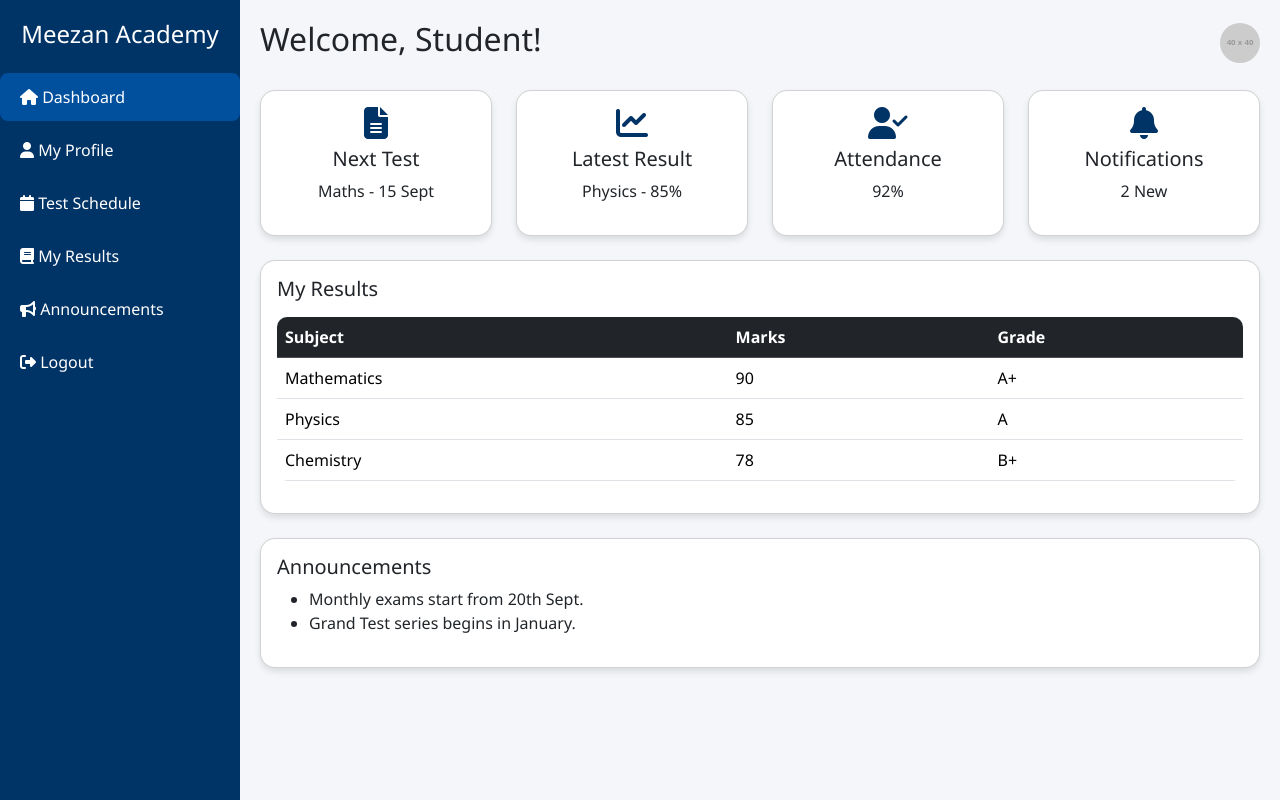
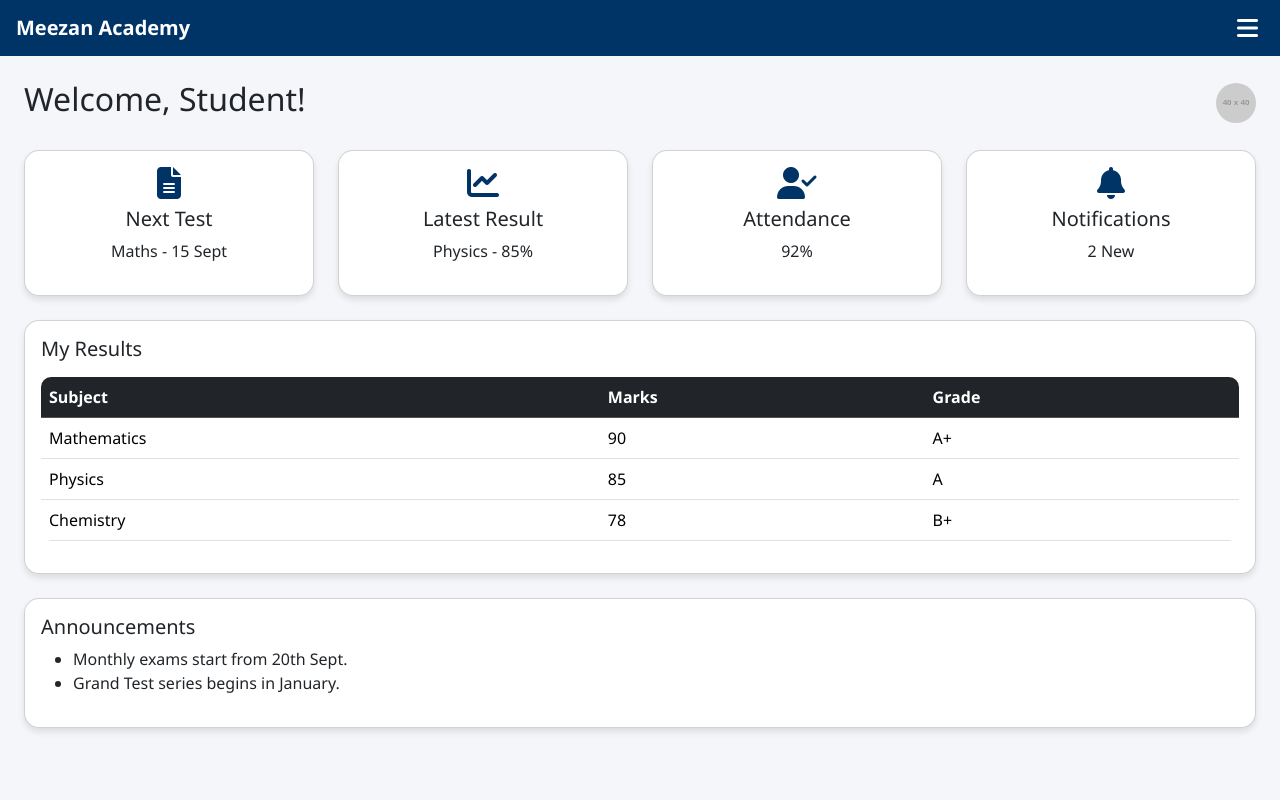
Before and after one commit to innvotechnology/meezan-academy, a plain HTML site: page student.html in a window 1280 px wide. Drawn offline with nearby package versions, Linux system fonts and the light colour scheme; placeholder pictures from the web are drawn by us.

Commit message:
Update student.html

```diff
--- a/student.html
+++ b/student.html
@@ -11,15 +11,25 @@
       background-color: #f5f6fa;
       font-family: 'Segoe UI', Tahoma, Geneva, Verdana, sans-serif;
     }
-    .sidebar {
-      height: 100vh;
+    .navbar {
+      background: #003366;
+    }
+    .navbar-brand {
+      color: #fff !important;
+      font-weight: bold;
+    }
+    .hamburger-btn {
+      color: #fff;
+      font-size: 1.5rem;
+      border: none;
+      background: transparent;
+    }
+    .offcanvas {
       background: #003366;
       color: #fff;
-      padding-top: 20px;
-      position: fixed;
       width: 240px;
     }
-    .sidebar a {
+    .offcanvas a {
       display: block;
       color: #fff;
       padding: 12px 20px;
@@ -27,12 +37,8 @@
       margin: 5px 0;
       border-radius: 8px;
     }
-    .sidebar a:hover, .sidebar a.active {
+    .offcanvas a:hover, .offcanvas a.active {
       background: #00509e;
-    }
-    .content {
-      margin-left: 240px;
-      padding: 20px;
     }
     .card {
       border-radius: 15px;
@@ -51,9 +57,21 @@
 </head>
 <body>
 
-  <!-- Sidebar -->
-  <div class="sidebar">
-    <h4 class="text-center mb-4">Meezan Academy</h4>
+  <!-- Top Navbar -->
+  <nav class="navbar sticky-top px-3">
+    <a class="navbar-brand" href="#">Meezan Academy</a>
+    <button class="hamburger-btn ms-auto" type="button" data-bs-toggle="offcanvas" data-bs-target="#sidebar">
+      <i class="fas fa-bars"></i>
+    </button>
+  </nav>
+
+  <!-- Sidebar (Offcanvas) -->
+  <div class="offcanvas offcanvas-start" tabindex="-1" id="sidebar">
+    <div class="offcanvas-header">
+      <h4 class="offcanvas-title">Menu</h4>
+      <button type="button" class="btn-close btn-close-white" data-bs-dismiss="offcanvas"></button>
+    </div>
+    <div class="offcanvas-body">
       <a href="#" class="active"><i class="fas fa-home"></i> Dashboard</a>
       <a href="#"><i class="fas fa-user"></i> My Profile</a>
       <a href="#"><i class="fas fa-calendar"></i> Test Schedule</a>
@@ -61,9 +79,10 @@
       <a href="#"><i class="fas fa-bullhorn"></i> Announcements</a>
       <a href="#"><i class="fas fa-sign-out-alt"></i> Logout</a>
     </div>
+  </div>
 
   <!-- Main Content -->
-  <div class="content">
+  <div class="content p-4">
     <div class="d-flex justify-content-between align-items-center mb-4">
       <h2>Welcome, Student!</h2>
       <img src="https://via.placeholder.com/40" class="rounded-circle" alt="profile">
@@ -130,5 +149,6 @@
     </div>
   </div>
 
+  <script src="https://cdn.jsdelivr.net/npm/bootstrap@5.3.2/dist/js/bootstrap.bundle.min.js"></script>
 </body>
 </html>
```
Lines whose indentation alone changed are shown as unchanged.
